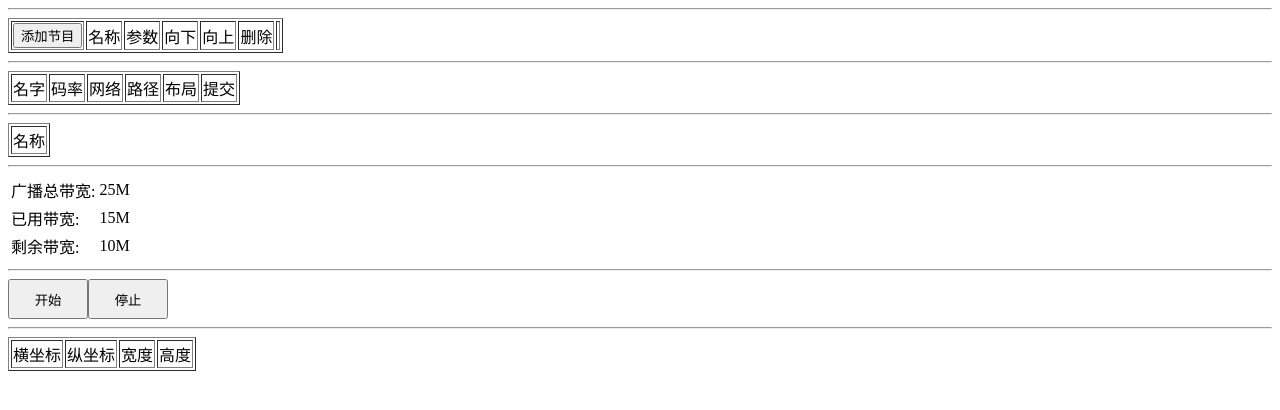
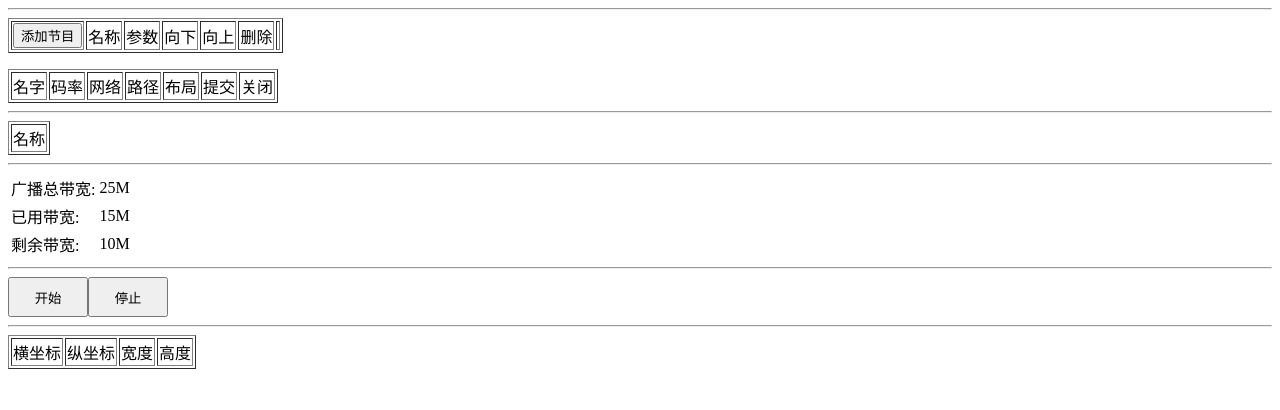
Before and after one commit to Ready2Code/smt_system, a Django app: page /config_program/ in a window 1280 px wide. Shown: the top 410 px of the page. Run offline with Django 3.2, Linux system fonts and the light colour scheme; data comes from the database, SQL or seed files in the repository; data that the repository does not hold is empty; parts of the project's set-up code (start-up, migrations or seed data) failed here and were passed over.

Commit message:
add close button,del add programme use name button,hide tb when click delete button

```diff
--- a/server/potal/templates/config_program.html
+++ b/server/potal/templates/config_program.html
@@ -33,7 +33,8 @@
 			   <td> 路径</td>
 			   <td> 布局</td>
 			   <td> 提交</td>
-		   <hr/>
+			   <td> 关闭</td>
+		   <hr style="border:none"/>
 			 <table id='addprogramme_list' border="1" >
 			   <td>名称</td>
 		   <hr/>
@@ -278,6 +279,9 @@
 				 set_global_value(path)
 				 var data = set_programmes_file()
 				 del_programmes(data, currentIndex-1,path)
+				 $("#layout_list").hide()
+				 $("#content_list").hide()
+			     $("#broadcast_info_list").hide()
 			  })
 
 			}
@@ -314,6 +318,7 @@
 				 newtr = newtr + "<td ><button type='button' id='layout"+i+"'  posx='"+resource[i].layout.posx+"'  posy='"+resource[i].layout.posy+"'  width='"+resource[i].layout.width+"'   height='"+resource[i].layout.height+"'"+" class='process_resource_layout'>布局</button></td>"
 				 newtr = newtr + "<td ><button type='button' number='"+i+"' bitrate_id='bitrate"+i+"'  text_id='text"+i+"' layout_id='layout"+i+"' select_id='select"+i+"'  path="+resource[i].url+""+" name='"+resource[i].name+" '"+"  posx='"+resource[i].layout.posx+"'"+"  posy='"+resource[i].layout.posy+"'"+"  width='"+resource[i].layout.width+"'"+"  height='"+resource[i].layout.height+"'"+" class='process_resource_submit'>提交</button></td>"
 		      }
+			  newtr=newtr+"<td rowspan='2'><button type='button' id='close'>关闭</button></td>"
 			  $("#content_list").append(newtr)
 
               var tb=document.getElementById('broadcast_info_list')
@@ -322,6 +327,11 @@
 			  var td_surplus_bandwidth=tb.rows[2].cells[1]
               td_used_bandwidth.innerHTML=used_bitrate +'M'
               td_surplus_bandwidth.innerHTML=(total_bandwidth-used_bitrate)+'M'
+			  $('#close').click(function(){
+				   $("#layout_list").hide()
+				   $("#content_list").hide()
+			       $("#broadcast_info_list").hide()
+			   })
 		      $("button.process_resource_layout").unbind('click').bind('click',function(){
 		          console.log( $(this).attr('posx') )
                    $("tr.layout_list").remove()
@@ -384,9 +394,6 @@
 					}
 				   set_global_info_value(type_val,url_val,new_posx,new_posy,new_width,new_height,new_number,bitrate_val)
 		           set_programme_info(path)
-				   $("#layout_list").hide()
-				   $("#content_list").hide()
-			       $("#broadcast_info_list").hide()
 			   })
 			}
             clean_addprogramme_list=false
```
